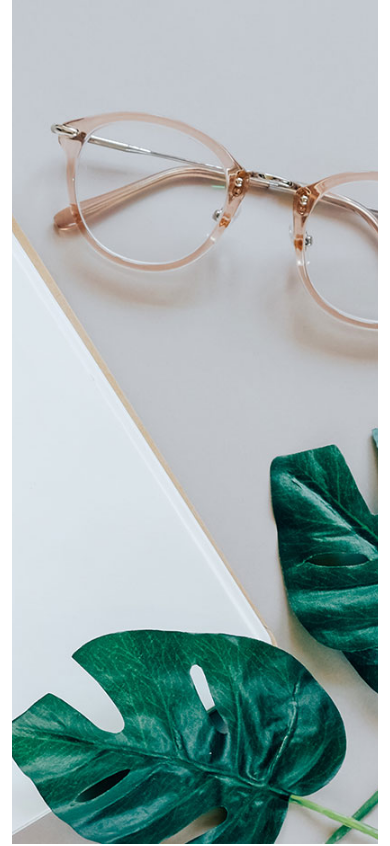
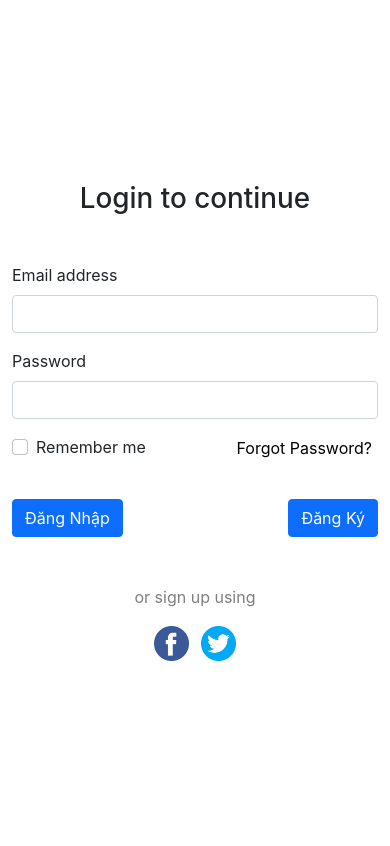
Before and after one commit to NguyenPhuc01/sendo_clone, a React (Create React App) app: page /Login in a window 390 px wide. Shown: the top 846 px of the page. Built offline with nearby package versions, Linux system fonts and the light colour scheme.

Commit message:
edit reponsive

```diff
--- /dev/null
+++ b/src/components/onTop/index.js
@@ -0,0 +1,7 @@
+import React from "react";
+
+const onTop = () => {
+  return <div>top sdfsdfsd</div>;
+};
+
+export default onTop;
--- a/src/pages/home/Home.js
+++ b/src/pages/home/Home.js
@@ -3,6 +3,8 @@ import { Col, Container, Row } from "react-bootstrap";
 import styles from "../home/Home.module.css";
 import Header from "../../components/Layout/DefaultLayout/Header";
 import { Link } from "react-router-dom";
+import onTop from "../../components/onTop";
+
 const Home = () => {
   return (
     <div>
@@ -137,7 +139,7 @@ const Home = () => {
       </Container>
       <Container fluid className={`${styles.bgSP}`}>
         <Container>
-          <Row >
+          <Row>
             <Col lg="12" className="ps-0">
               <div className={`${styles.cardProduct}`}>
                 <Link
@@ -383,6 +385,9 @@ const Home = () => {
               </div>
             </Col>
           </Row>
+          <div className="fixed-bottom ">
+            <button> ontop</button>
+          </div>
         </Container>
       </Container>
     </div>
--- a/src/pages/login/Login.js
+++ b/src/pages/login/Login.js
@@ -39,24 +39,11 @@ const Login = () => {
     postApi(data);
   };
 
-  // const handlLogin = () => {
-  //   const values = getValues();
-  //   if (values.email && values.password === "admin") {
-  //     setLoading(true);
-  //     setTimeout(() => {
-  //       setLoading(false);
-
-  //       navigate("/");
-  //     }, 2000);
-  //   } else {
-  //     alert("Tên đăng nhập hoặc mật khẩu không đúng");
-  //   }
-  // };
   return (
     <Container fluid>
       <Row className={styles.height}>
         <Col lg="8">
-          <div>
+          <div className="d-none d-lg-block">
             <img src="bg-01.jpg" alt="" className={`${styles.imgLeft} w-100`} />
           </div>
         </Col>
--- a/src/pages/registration/Registration.js
+++ b/src/pages/registration/Registration.js
@@ -18,7 +18,6 @@ const Registration = () => {
 
   const postApi = async (data) => {
     try {
-
       const result = await axios({
         method: "POST",
         url: "http://khanh.tokyo/api/register",
@@ -135,7 +134,7 @@ const Registration = () => {
           </div>
         </Col>
         <Col lg="8">
-          <div>
+          <div className="d-none d-lg-block">
             <img
               src="../bg-01.jpg"
               alt=""
```
